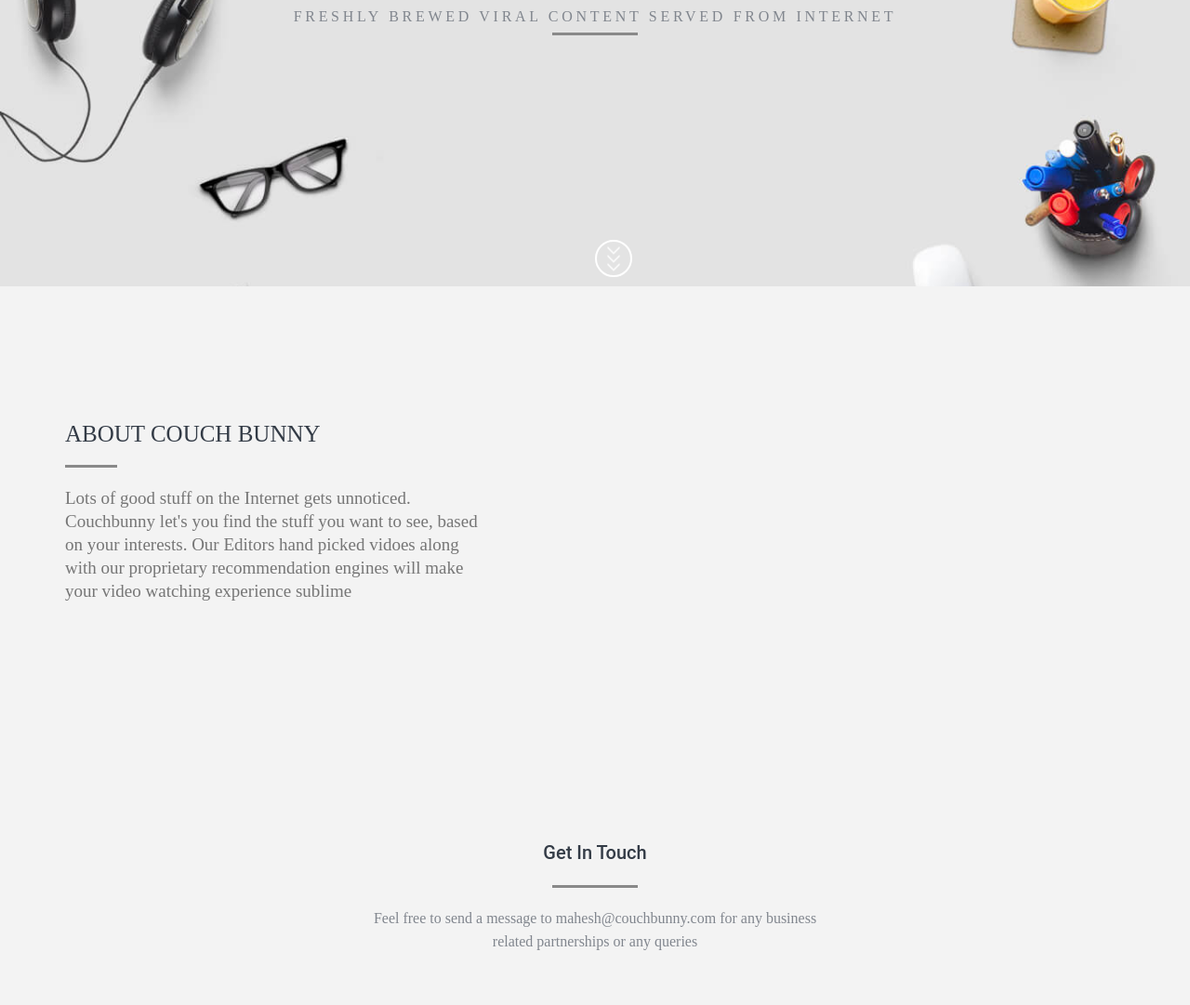
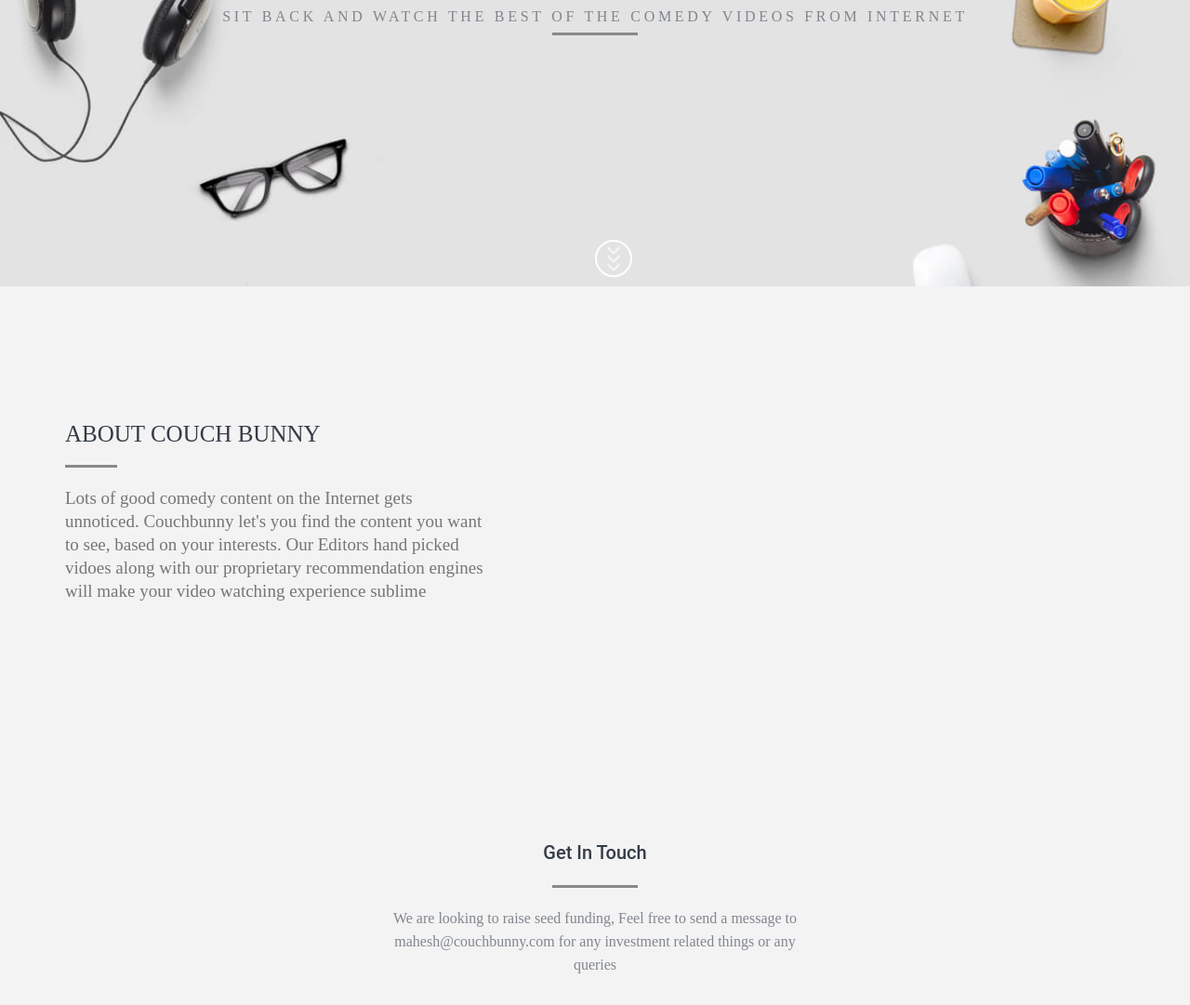
Before and after one commit to vamsipavanmahesh/couchbunny, a plain HTML site: page index.html in a window 1280 px wide. Shown: the part 311-1392 px from the top of the page at 93% size. Drawn offline with Linux system fonts and the light colour scheme.

Commit message:
update index and privacy policy

```diff
--- a/index.html
+++ b/index.html
@@ -74,7 +74,7 @@
 					<div class="col-md-12 col-sm-12">
 						<div class="single_banner_text wow zoomIn" data-wow-duration="1s">
 							<h2>HELLO, WE’RE COUCH BUNNY</h2>
-							<h5>FRESHLY BREWED VIRAL CONTENT SERVED FROM INTERNET</h5>
+							<h5>SIT BACK AND WATCH THE BEST OF THE COMEDY VIDEOS FROM INTERNET</h5>
 
 							<div class="separetor"></div>
 						</div>
@@ -100,7 +100,7 @@
 						<div class="single_abouts wow fadeInLeft" data-wow-duration="1s">
 							<h2>ABOUT COUCH BUNNY</h2>
 							<div class="separetor2"></div>
-							<p>Lots of good stuff on the Internet gets unnoticed. Couchbunny let's you find the stuff you want to see, based on your interests. Our Editors hand picked vidoes along with our proprietary recommendation engines will make your video watching experience sublime</p>
+							<p>Lots of good comedy content on the Internet gets unnoticed. Couchbunny let's you find the content you want to see, based on your interests. Our Editors hand picked vidoes along with our proprietary recommendation engines will make your video watching experience sublime</p>
 
 						</div>
 					</div>
@@ -120,7 +120,7 @@
 						<div class="head_title text-center wow zoomIn" data-wow-duration="0.5s">
 							<h2>Get In Touch</h2>
 							<div class="separetor"></div>
-							<p>Feel free to send a message to mahesh@couchbunny.com for any business related partnerships or any queries</p>
+							<p>We are looking to raise seed funding, Feel free to send a message to mahesh@couchbunny.com for any investment related things or any queries</p>
 						</div>
 					</div>
 				</div>
```
Also changed, not shown: privacy.html (+2 -2 lines).
